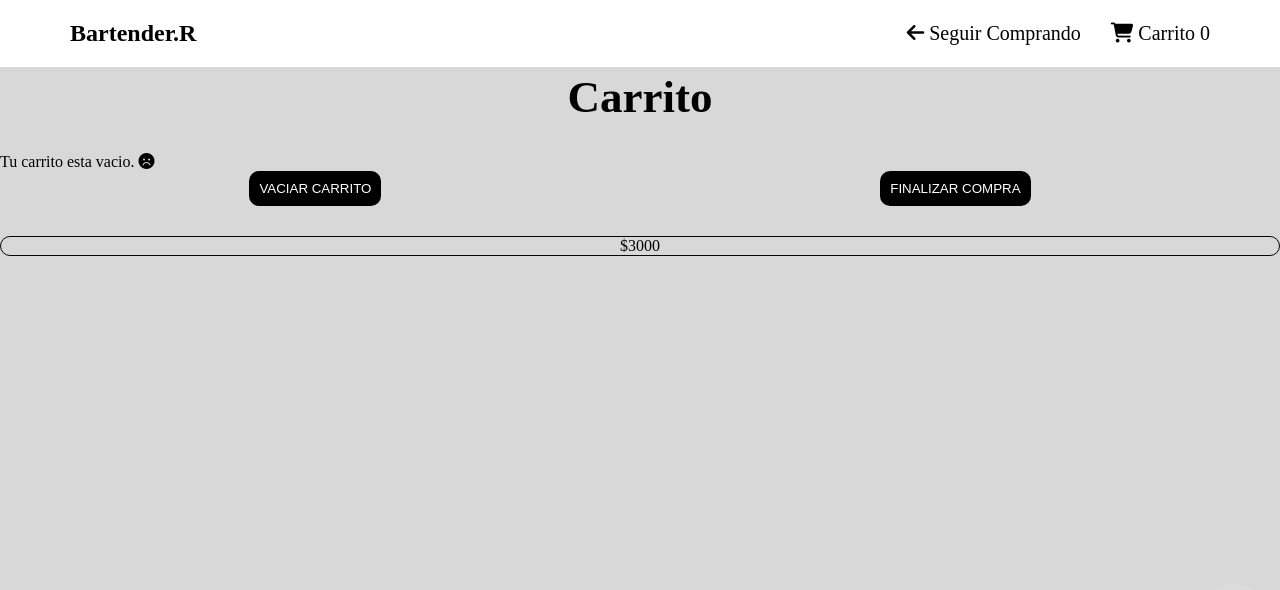
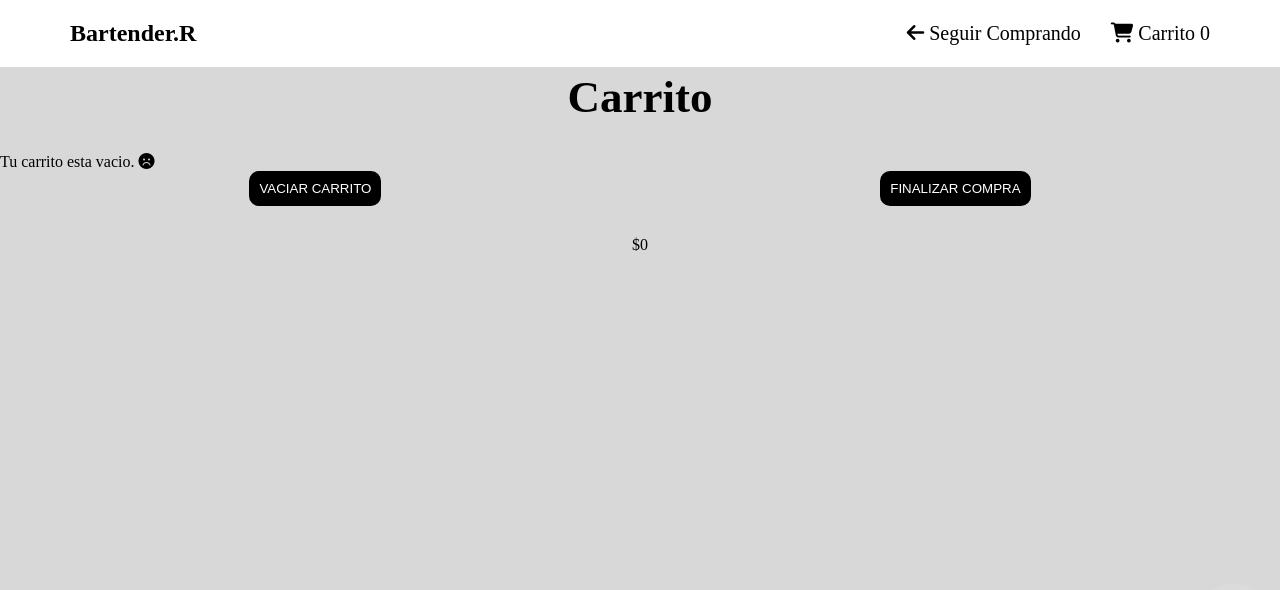
Before and after one commit to Ricardom21/ecommerce-de-js, a plain HTML site: page carrito.html in a window 1280 px wide. Both pictures are taken after a click on the button "VACIAR CARRITO". Shown: the top 590 px of the page. Drawn offline with Linux system fonts and the light colour scheme.

Commit message:
intentando que los botones funcionen

```diff
--- a/carrito.html
+++ b/carrito.html
@@ -43,10 +43,10 @@
             <p class="carrito-vacio" >Tu carrito esta vacio. <i class="fa-solid fa-face-frown"></i></p>
             <div class="botones">
         <div class="boton-eliminar">
-            <button id="btn-carrito" class="btn-carrito-vaciar">Vaciar Carrito</button>
+            <button id="btn-vaciar" class="btn-carrito-vaciar">Vaciar Carrito</button>
         </div>
         <div class="comprar">
-            <button id="btn-carrito" class="btn-carrito-finalizar">Finalizar Compra</button>
+            <button id="btn-finalizar" class="btn-carrito-finalizar">Finalizar Compra</button>
         </div>
     </div>
     <div class="precio-final">
--- a/carrito.js
+++ b/carrito.js
@@ -5,6 +5,16 @@ const actualizarValorCarrito = () => {
 
 const carrito = JSON.parse(localStorage.getItem('carrito')) || []
 actualizarValorCarrito()
+
+// aca actualizo el precio final
+
+const actualizarPrecioFinal = () => {
+    const precioFinal =document.getElementById("precio-final")
+    const total = carrito.reduce((acc,p) => acc+p.precio,0)
+    precioFinal.innerHTML = `$${total}`
+}
+
+actualizarPrecioFinal()
 
 const contenedor = document.getElementById('productos')
 
@@ -31,10 +41,37 @@ const pintarProductos = () => {
         contenedor.appendChild(div)
             index++
 
-            const totalPrecio = carrito.reduce((acumulador, elemento) => acumulador + elemento.precio, 0)
-            console.log(totalPrecio)
+
 
      })
 };
 
 pintarProductos()
+
+// aca le agrego la funcion al boton vaciar carrito
+const btnVaciar = document.getElementById("btn-vaciar")
+
+btnVaciar.addEventListener("click", () =>
+vaciarCarrito())
+
+const vaciarCarrito = () => {
+    console.log("vaciando")
+    carrito.splice(0,carrito.length)
+    localStorage.setItem("carrito",
+    JSON.stringify([]))
+    actualizarPrecioFinal()
+    actualizarValorCarrito()
+    pintarProductos()
+}
+
+// aca le agrego la funcion finalizar compra
+
+const finalizarCompra = document.getElementById("btn-finalizar")
+
+finalizarCompra.addEventListener("click", () =>
+compraFinalizada())
+
+const compraFinalizada = () => {
+    compraFinalizada.innerText `Muchas gracias por tu compra`
+    console.log(compraFinalizada)
+}
--- a/style.css
+++ b/style.css
@@ -398,9 +398,4 @@ footer{
     .precio-final{
         display:flex;
         justify-content: center;
-        color: rgb(5, 5, 5);
-        border: 1px solid;
-        border-radius: 10px;
-
-
     }
```
